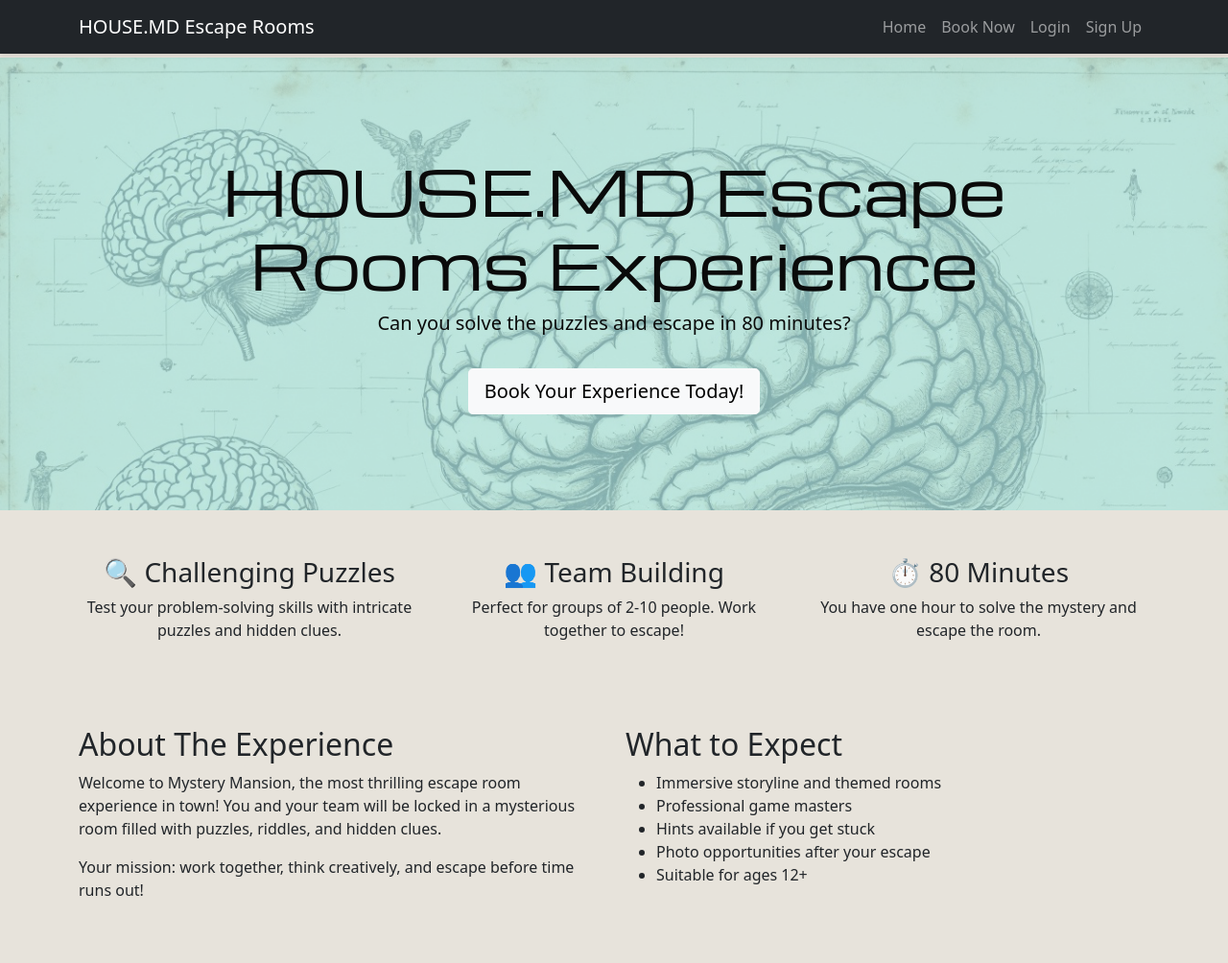
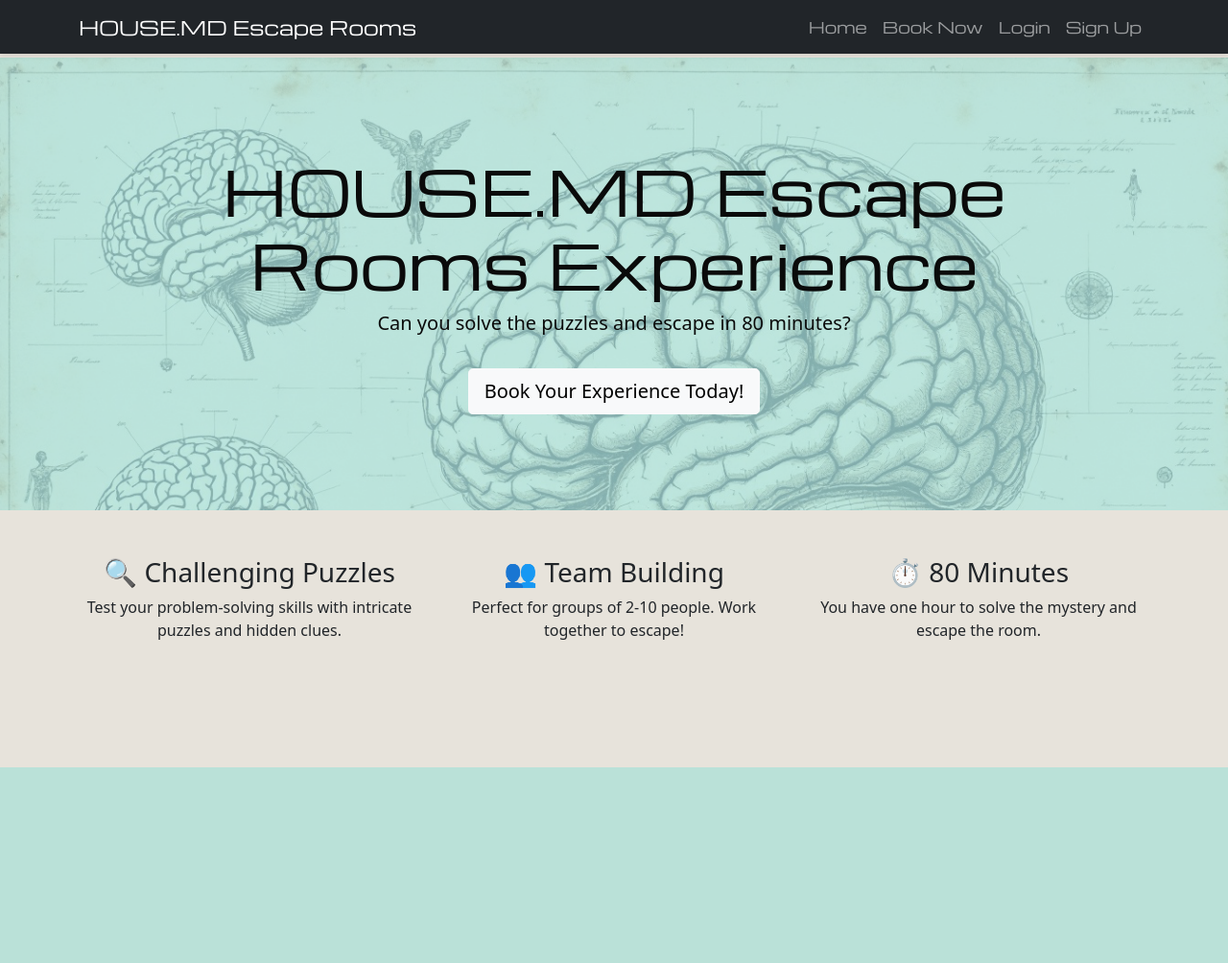
Before and after one commit to Richardbrown85/housemd_escape_room_project, a Django app: page / in a window 1280 px wide. Shown: the whole page at 96% size. After the commit the page ends 800 px from the top, so only its background shows below. Run offline with Django 4.2, Linux system fonts and the light colour scheme.

Commit message:
Navbar font changed

```diff
--- a/housemd_escape_room/templates/housemd_escape_room/home.html
+++ b/housemd_escape_room/templates/housemd_escape_room/home.html
@@ -25,22 +25,5 @@
         </div>
     </div>
 
-    <div class="row mt-5">
-        <div class="col-md-6">
-            <h2>About The Experience</h2>
-            <p>Welcome to Mystery Mansion, the most thrilling escape room experience in town! You and your team will be locked in a mysterious room filled with puzzles, riddles, and hidden clues.</p>
-            <p>Your mission: work together, think creatively, and escape before time runs out!</p>
-        </div>
-        <div class="col-md-6">
-            <h2>What to Expect</h2>
-            <ul>
-                <li>Immersive storyline and themed rooms</li>
-                <li>Professional game masters</li>
-                <li>Hints available if you get stuck</li>
-                <li>Photo opportunities after your escape</li>
-                <li>Suitable for ages 12+</li>
-            </ul>
-        </div>
-    </div>
-</div>
+
 {% endblock %}
--- a/static/css/style.css
+++ b/static/css/style.css
@@ -98,6 +98,7 @@ h1 {
 
 /* Navigation */
 .navbar {
+    font-family: var(--secondary-font);
     box-shadow: 0 2px 5px rgba(0,0,0,0.1);
 }
 
```
